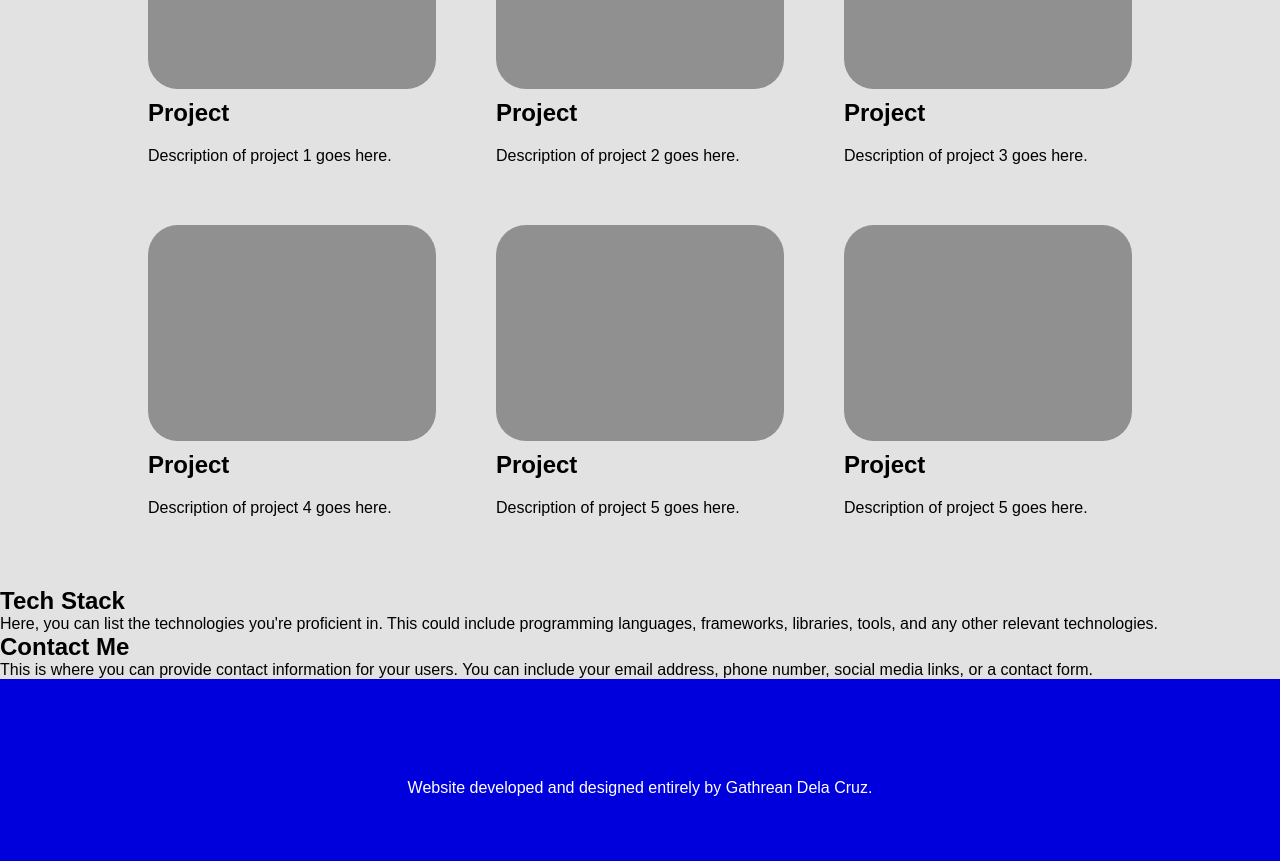
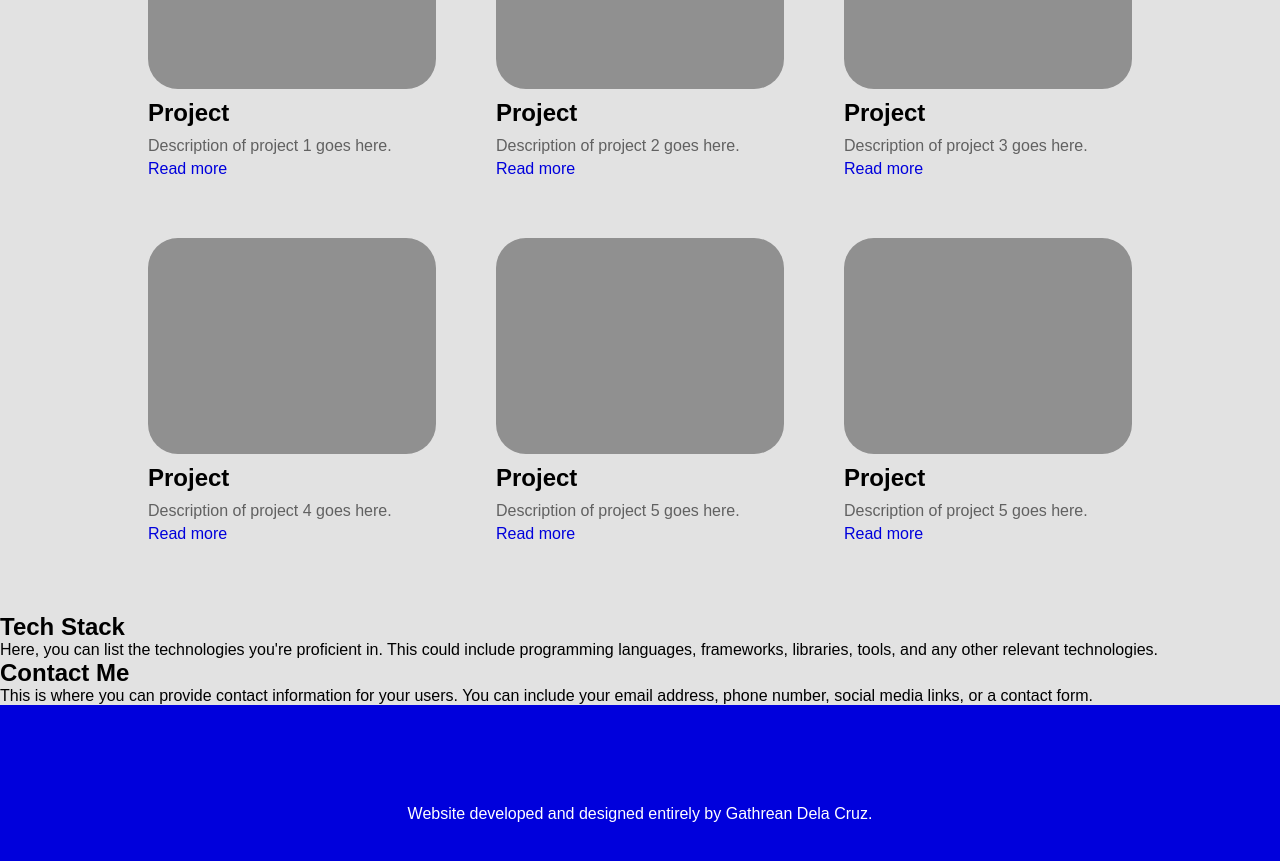
Before and after one commit to gathrean/my-portfolio, a React (Create React App) app: page / in a window 1280 px wide. Shown: the part 1200-2061 px from the top of the page. Built offline with nearby package versions, Linux system fonts and the light colour scheme.

Commit message:
Added a stylized Read More link at each project card

```diff
--- a/src/pages/LandingPage/Sections/PROJECTS/PROJECTS.css
+++ b/src/pages/LandingPage/Sections/PROJECTS/PROJECTS.css
@@ -31,8 +31,18 @@
   font-size: 1.5rem;
   font-weight: 900;
   margin-top: 10px;
+  margin-bottom: 10px;
 }
 
 .project-card p {
+  color: #616161;
   margin-top: 5px;
+  margin-bottom: 5px;
 }
+
+.read-more-link{
+  display: block;
+  color: #0000dc;
+  font-weight: 450;
+  text-decoration: none;
+}
--- a/src/pages/LandingPage/Sections/PROJECTS/PROJECTS.jsx
+++ b/src/pages/LandingPage/Sections/PROJECTS/PROJECTS.jsx
@@ -15,36 +15,42 @@ export function PROJECTS() {
           <div className="header-image-placeholder"></div>
           <h1>Project</h1>
           <p>Description of project 1 goes here.</p>
+          <a href="#" className="read-more-link">Read more</a>
         </div>
 
         <div className="project-card">
           <div className="header-image-placeholder"></div>
           <h1>Project</h1>
           <p>Description of project 2 goes here.</p>
+          <a href="#" className="read-more-link">Read more</a>
         </div>
 
         <div className="project-card">
           <div className="header-image-placeholder"></div>
           <h1>Project</h1>
           <p>Description of project 3 goes here.</p>
+          <a href="#" className="read-more-link">Read more</a>
         </div>
 
         <div className="project-card">
           <div className="header-image-placeholder"></div>
           <h1>Project</h1>
           <p>Description of project 4 goes here.</p>
+          <a href="#" className="read-more-link">Read more</a>
         </div>
 
         <div className="project-card">
           <div className="header-image-placeholder"></div>
           <h1>Project</h1>
           <p>Description of project 5 goes here.</p>
+          <a href="#" className="read-more-link">Read more</a>
         </div>
 
         <div className="project-card">
           <div className="header-image-placeholder"></div>
           <h1>Project</h1>
           <p>Description of project 5 goes here.</p>
+          <a href="#" className="read-more-link">Read more</a>
         </div>
       </div>
     </div>
```
